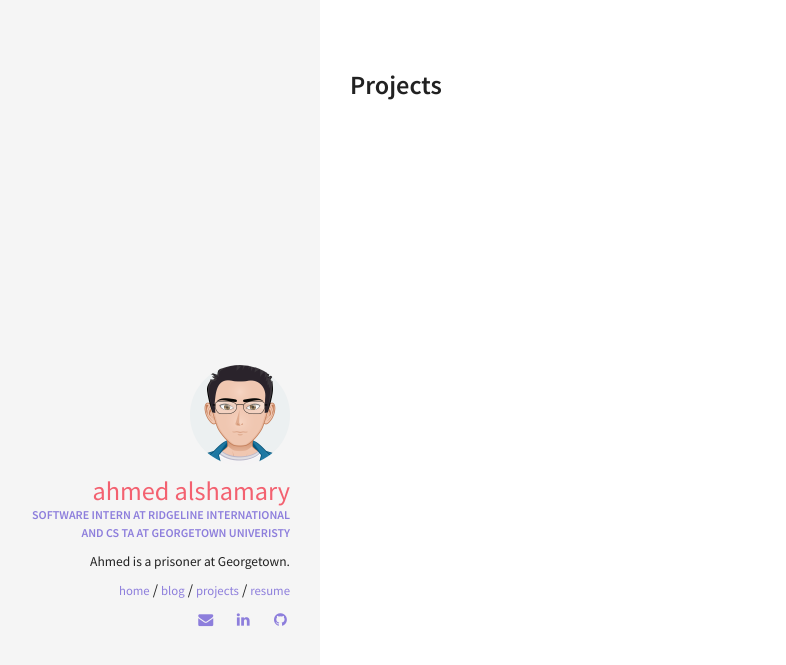
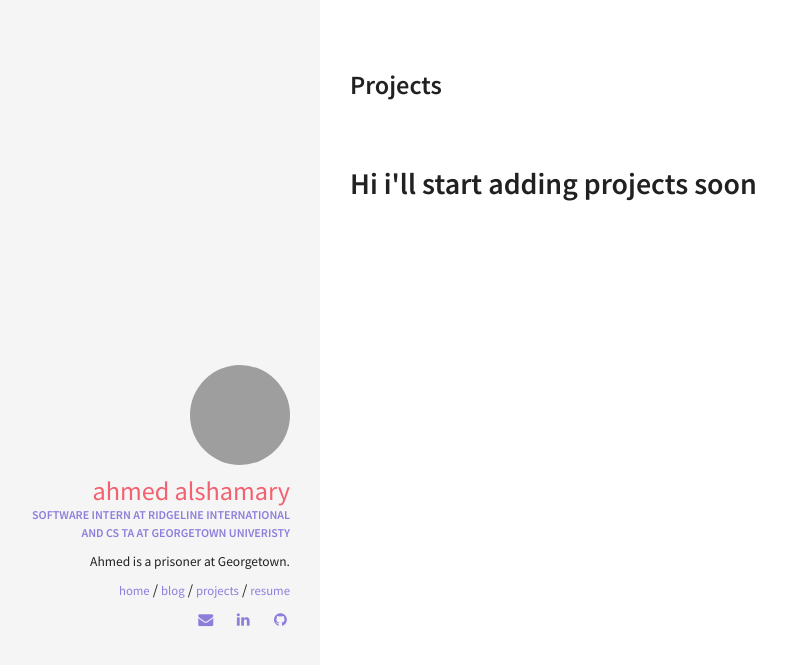
Before and after one commit to medokun/medokun.github.io, a Jekyll site: the page built from projects.html, in a window 1280 px wide. Shown: the top 665 px of the page, without its empty margins (0-786 px from the left). Built offline with Jekyll 4.4.1, drawn with Linux system fonts in a browser that asks for light colours.

Commit message:
Removed old logo file and changed logos and file icons.

```diff
--- a/_config.yml
+++ b/_config.yml
@@ -33,7 +33,7 @@ kramdown:
 #
 owner:
   name: Ahmed Alshamary
-  avatar: logo.png
+  avatar: avatar.png
   job: "Software Intern at Ridgeline International and CS TA at Georgetown Univeristy"
   bio: "Ahmed is a prisoner at Georgetown."
   email: ahmedralshamary@gmail.com
--- a/projects.html
+++ b/projects.html
@@ -5,6 +5,7 @@ permalink: /projects/
 ---
 
 <div class="Projects">
+  <h1>Hi i'll start adding projects soon</h1>
   <div class="timeline" id="timeline">
     {% for post in site.posts %}
     {% unless post.next %}
```
Also changed, not shown: favicon.ico, favicon.png, img/logo.png (deleted).
